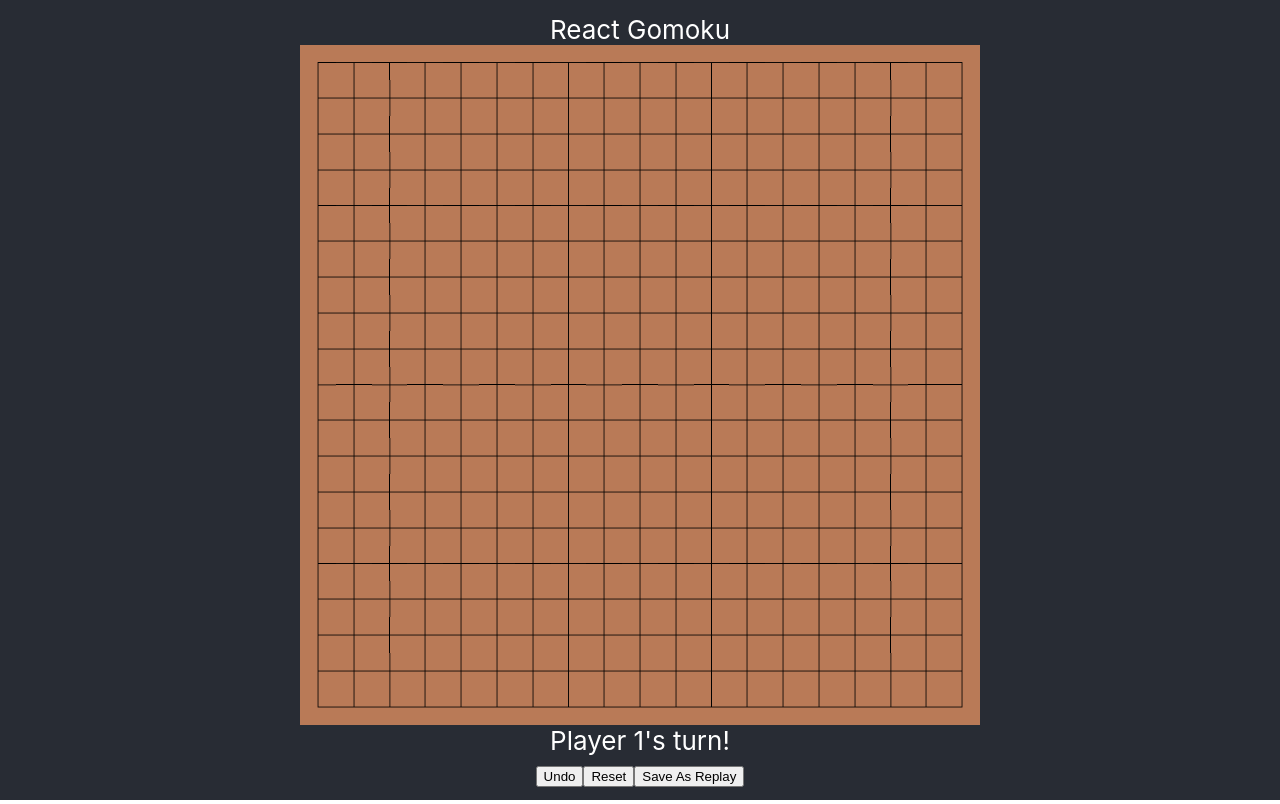
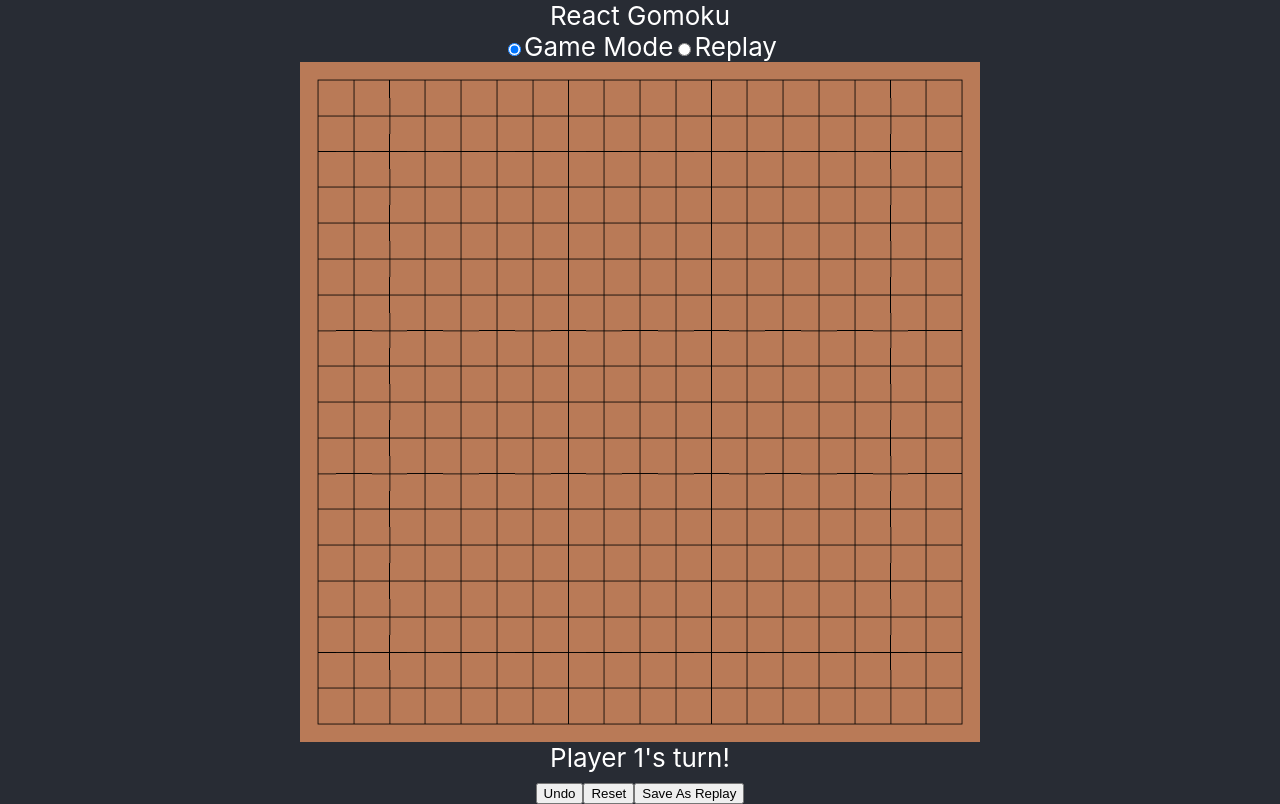
Before and after one commit to kuman514/ReactGomoku, a React (Create React App) app: page / in a window 1280 px wide. Built offline with nearby package versions, Linux system fonts and the light colour scheme.

Commit message:
Added save and load replay to main

```diff
--- a/src/components/Main.tsx
+++ b/src/components/Main.tsx
@@ -1,8 +1,9 @@
-import React from 'react';
+import React, { useState } from 'react';
 import Title from './Title';
 import Board from './Board';
+import ModeChanger from './ModeChanger';
+import ReplayBoard from './Replay';
 
-function Main() {
 const SFXs = {
   player1PutSFX: document.querySelector('#player1PutSFX'),
   player2PutSFX: document.querySelector('#player2PutSFX'),
@@ -11,9 +12,25 @@ function Main() {
   resultSFX: document.querySelector('#resultSFX')
 };
 
+function Main() {
+  const [status, setStatus] = useState({
+    mode: 'game'
+  });
+
+  const onChangeMode = (mode: string) => {
+    if (mode === status.mode) {
+      return;
+    }
+
+    setStatus({
+      mode: mode
+    });
+  };
+
+  const renderBoard = () => {
+    switch (status.mode) {
+      case 'game':
         return (
-    <main className="Main">
-      <Title title="React Gomoku" />
           <Board
             player1PutSFX={SFXs.player1PutSFX as HTMLAudioElement}
             player2PutSFX={SFXs.player2PutSFX as HTMLAudioElement}
@@ -21,6 +38,29 @@ function Main() {
             undoSFX={SFXs.undoSFX as HTMLAudioElement}
             resultSFX={SFXs.resultSFX as HTMLAudioElement}
           />
+        );
+      case 'replay':
+        return (
+          <ReplayBoard
+            player1PutSFX={SFXs.player1PutSFX as HTMLAudioElement}
+            player2PutSFX={SFXs.player2PutSFX as HTMLAudioElement}
+            resetSFX={SFXs.resetSFX as HTMLAudioElement}
+            undoSFX={SFXs.undoSFX as HTMLAudioElement}
+            resultSFX={SFXs.resultSFX as HTMLAudioElement}
+          />
+        );
+    }
+  };
+
+  return (
+    <main className="Main">
+      <Title title="React Gomoku" />
+      <ModeChanger
+        onChangeMode={onChangeMode}
+      />
+      {
+        renderBoard()
+      }
     </main>
   );
 }
```
Lines whose indentation alone changed are shown as unchanged.
